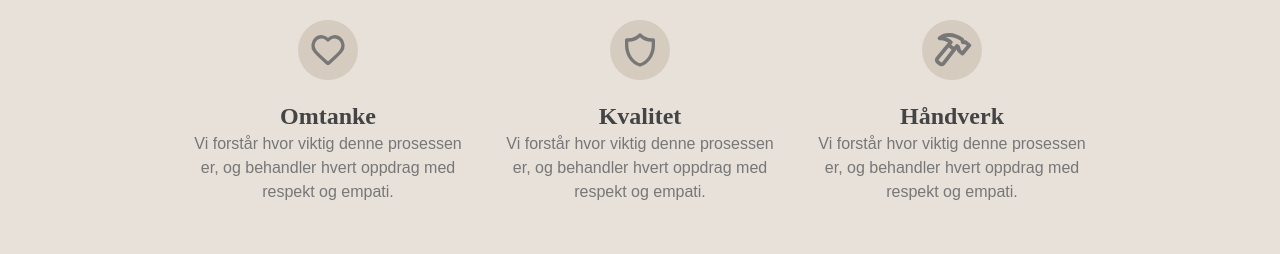
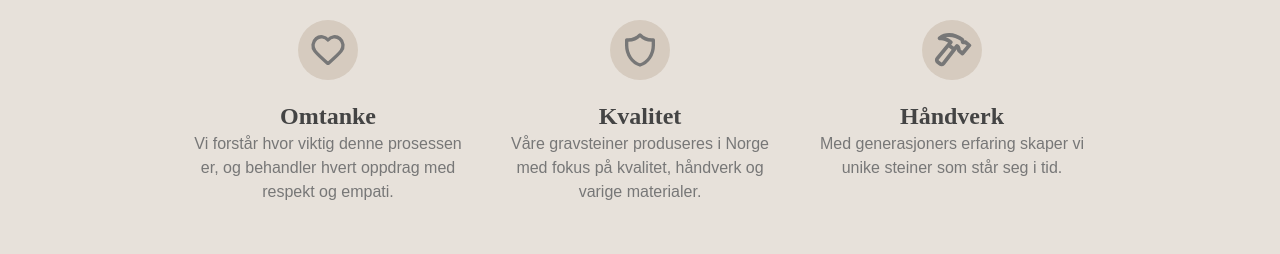
Before and after one commit to danielekeberg/hg, a Next.js app: page / in a window 1280 px wide. Shown: the part 900-1154 px from the top of the page. Built offline with nearby package versions, Linux system fonts and the light colour scheme.

Commit message:
Update Section.tsx

```diff
--- a/app/components/Section.tsx
+++ b/app/components/Section.tsx
@@ -24,7 +24,7 @@ export default function Section() {
                         </div>
                     </div>
                     <h1 className="text-2xl text-[#444]">Kvalitet</h1>
-                    <p>Vi forstår hvor viktig denne prosessen er, og behandler hvert oppdrag med respekt og empati.</p>
+                    <p>Våre gravsteiner produseres i Norge med fokus på kvalitet, håndverk og varige materialer.</p>
                 </div>
                 <div className="text-center">
                     <div className="flex justify-center items-center">
@@ -33,7 +33,7 @@ export default function Section() {
                         </div>
                     </div>
                     <h1 className="text-2xl text-[#444]">Håndverk</h1>
-                    <p>Vi forstår hvor viktig denne prosessen er, og behandler hvert oppdrag med respekt og empati.</p>
+                    <p>Med generasjoners erfaring skaper vi unike steiner som står seg i tid.</p>
                 </div>
             </section>
         </div>
```
